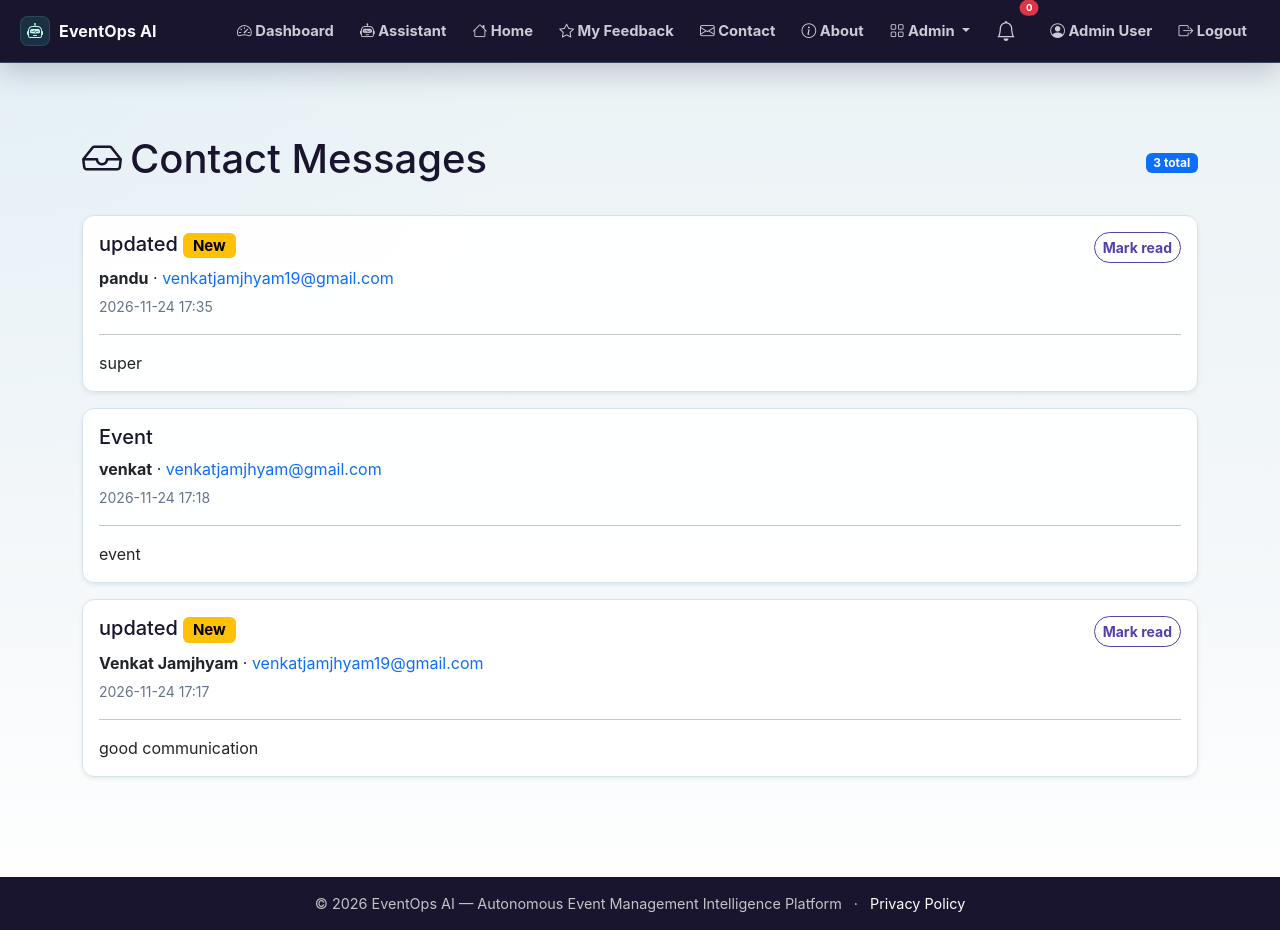
After one commit to venkatjamjhyam/Agentic-AI-for-Smart-Event-Management-Operations, a Flask app: page /admin/contact-messages in a window 1280 px wide. The commit adds this page. Run offline with Flask 3, Linux system fonts and the light colour scheme; a user stored in the database is signed in.

Commit message:
recent updates

```diff
--- a/Eventmanagement AI/app.py
+++ b/Eventmanagement AI/app.py
@@ -114,6 +114,23 @@ class Notification(db.Model):
     read = db.Column(db.Boolean, default=False)
 
     user = db.relationship('User', backref='notifications')
+
+class ContactMessage(db.Model):
+    id = db.Column(db.Integer, primary_key=True)
+    name = db.Column(db.String(100), nullable=False)
+    email = db.Column(db.String(120), nullable=False)
+    subject = db.Column(db.String(200), nullable=False)
+    message = db.Column(db.Text, nullable=False)
+    submitted_at = db.Column(db.DateTime, default=lambda: datetime.now(timezone.utc))
+    read = db.Column(db.Boolean, default=False)
+
+@app.context_processor
+def inject_unread_notification_count():
+    if current_user.is_authenticated:
+        count = Notification.query.filter_by(user_id=current_user.id, read=False).count()
+    else:
+        count = 0
+    return {'unread_notification_count': count}
 
 class Reminder(db.Model):
     id = db.Column(db.Integer, primary_key=True)
@@ -1112,21 +1129,57 @@ def admin_notifications():
     notifications = Notification.query.order_by(Notification.sent_at.desc()).all()
     return render_template('admin_notifications.html', notifications=notifications)
 
+@app.route('/notifications')
+@login_required
+def user_notifications():
+    notifications = Notification.query.filter_by(user_id=current_user.id).order_by(Notification.sent_at.desc()).all()
+    return render_template('user_notifications.html', notifications=notifications)
+
+@app.route('/notifications/<int:notification_id>/read', methods=['POST'])
+@login_required
+def mark_notification_read(notification_id):
+    notification = Notification.query.filter_by(id=notification_id, user_id=current_user.id).first_or_404()
+    notification.read = True
+    db.session.commit()
+    return redirect(url_for('user_notifications'))
+
+@app.route('/admin/contact-messages')
+@login_required
+def admin_contact_messages():
+    if current_user.role != 'admin':
+        abort(403)
+    messages = ContactMessage.query.order_by(ContactMessage.submitted_at.desc()).all()
+    return render_template('admin_contact_messages.html', messages=messages)
+
+@app.route('/admin/contact-messages/<int:message_id>/read', methods=['POST'])
+@login_required
+def mark_contact_message_read(message_id):
+    if current_user.role != 'admin':
+        abort(403)
+    contact_message = ContactMessage.query.get_or_404(message_id)
+    contact_message.read = True
+    db.session.commit()
+    return redirect(url_for('admin_contact_messages'))
+
 @app.route('/admin/notifications/send', methods=['GET', 'POST'])
 @login_required
 def admin_notification_send():
     if current_user.role != 'admin':
         abort(403)
     if request.method == 'POST':
-        recipient = request.form.get('recipient')
-        channel = request.form.get('channel')
-        subject = request.form.get('subject')
-        message = request.form.get('message')
+        recipient = request.form.get('recipient', '').strip()
+        channel = request.form.get('channel', 'in_app').strip().lower()
+        subject = request.form.get('subject', '').strip()
+        message = request.form.get('message', '').strip()
         if recipient and subject and message:
-            notif = Notification(recipient=recipient, channel=channel, subject=subject, message=message)
+            user = User.query.filter(db.func.lower(User.email) == recipient.lower()).first()
+            if not user:
+                flash('No account was found for that email. The notification was not sent.', 'danger')
+                return render_template('admin_notification_form.html')
+            notif = Notification(user_id=user.id, recipient=user.email, channel='in_app', subject=subject, message=message)
             db.session.add(notif)
             db.session.commit()
-            flash('Notification sent', 'success')
+            flash(f'In-app notification sent to {user.email}.', 'success')
             return redirect(url_for('admin_notifications'))
     return render_template('admin_notification_form.html')
 
@@ -1184,13 +1237,16 @@ def feedback_list():
 @app.route('/contact', methods=['GET', 'POST'])
 def contact():
     if request.method == 'POST':
-        name = request.form.get('name')
-        email = request.form.get('email')
-        subject = request.form.get('subject', 'No subject')
-        message = request.form.get('message')
-        # Here you can send an email, save to database, or show a success message
-        # For now, just flash a success message
-        flash(f'Thank you {name}! Your message has been sent.', 'success')
+        name = request.form.get('name', '').strip()
+        email = request.form.get('email', '').strip()
+        subject = request.form.get('subject', '').strip() or 'No subject'
+        message = request.form.get('message', '').strip()
+        if not name or not email or not message:
+            flash('Please complete your name, email, and message.', 'danger')
+            return redirect(url_for('contact'))
+        db.session.add(ContactMessage(name=name, email=email, subject=subject, message=message))
+        db.session.commit()
+        flash(f'Thank you {name}! Your message was sent to the EventOps admin inbox.', 'success')
         return redirect(url_for('contact'))
     return render_template('contact.html')
 
--- /dev/null
+++ b/Eventmanagement AI/templates/admin_contact_messages.html
@@ -0,0 +1,31 @@
+{% extends 'base.html' %}
+{% block title %}Contact Messages | EventOps AI{% endblock %}
+{% block content %}
+<div class="container py-5">
+    <div class="d-flex justify-content-between align-items-center mb-4">
+        <h1><i class="bi bi-inbox me-2"></i>Contact Messages</h1>
+        <span class="badge text-bg-primary">{{ messages|length }} total</span>
+    </div>
+    {% for item in messages %}
+    <article class="card mb-3 shadow-sm">
+        <div class="card-body">
+            <div class="d-flex justify-content-between gap-3">
+                <div>
+                    <h5>{{ item.subject }} {% if not item.read %}<span class="badge text-bg-warning">New</span>{% endif %}</h5>
+                    <p class="mb-1"><strong>{{ item.name }}</strong> · <a href="mailto:{{ item.email }}">{{ item.email }}</a></p>
+                    <small class="text-muted">{{ item.submitted_at.strftime('%Y-%m-%d %H:%M') }}</small>
+                </div>
+                {% if not item.read %}
+                <form method="post" action="{{ url_for('mark_contact_message_read', message_id=item.id) }}">
+                    <button class="btn btn-outline-primary btn-sm" type="submit">Mark read</button>
+                </form>
+                {% endif %}
+            </div>
+            <hr><p class="mb-0" style="white-space: pre-wrap">{{ item.message }}</p>
+        </div>
+    </article>
+    {% else %}
+    <div class="alert alert-light border">No contact messages have been submitted.</div>
+    {% endfor %}
+</div>
+{% endblock %}
--- a/Eventmanagement AI/templates/admin_notifications.html
+++ b/Eventmanagement AI/templates/admin_notifications.html
@@ -260,7 +260,7 @@
                                 <td>
                                     <span class="badge-status bg-{{ 'primary' if notif.channel == 'email' else 'success' if notif.channel == 'sms' else 'warning' }}">
                                         <i class="bi bi-{{ 'envelope' if notif.channel == 'email' else 'chat' if notif.channel == 'sms' else 'bell' }}"></i>
-                                        {{ notif.channel|title }}
+                                        {{ 'In-app' if notif.channel == 'in_app' else notif.channel|title }}
                                     </span>
                                 </td>
                                 <td><span class="subject-preview" title="{{ notif.subject }}">{{ notif.subject }}</span></td>
--- a/Eventmanagement AI/templates/base.html
+++ b/Eventmanagement AI/templates/base.html
@@ -89,6 +89,9 @@
 <li><a class="dropdown-item" href="{{ url_for('admin_notifications') }}">
 <i class="bi bi-bell"></i> Notifications</a>
 </li>
+<li><a class="dropdown-item" href="{{ url_for('admin_contact_messages') }}">
+<i class="bi bi-inbox"></i> Contact Messages</a>
+</li>
 <li><a class="dropdown-item" href="{{ url_for('admin_feedback') }}">
 <i class="bi bi-star"></i> Feedback</a>
 </li>
@@ -96,20 +99,14 @@
 </li>
                         {% endif %}
 
-<!-- Notification Bell (placeholder) -->
+<!-- User notification inbox -->
 <li class="nav-item position-relative me-2">
-<a class="nav-link" href="#" title="Notifications" data-bs-toggle="dropdown">
+<a class="nav-link" href="{{ url_for('user_notifications') }}" title="Notifications">
 <i class="bi bi-bell fs-5"></i>
 <span class="position-absolute top-0 start-100 translate-middle badge rounded-pill bg-danger" style="font-size:0.6rem;">
-                                    0
+                                    {{ unread_notification_count }}
 </span>
 </a>
-<ul class="dropdown-menu dropdown-menu-end shadow" style="min-width:260px;">
-<li><h6 class="dropdown-header">Notifications</h6></li>
-<li><a class="dropdown-item text-muted" href="#">No new notifications</a></li>
-<li><hr class="dropdown-divider"></li>
-<li><a class="dropdown-item text-center" href="{{ url_for('admin_notifications') }}">View all</a></li>
-</ul>
 </li>
 
 <!-- User Profile -->
--- a/Eventmanagement AI/templates/privacy.html
+++ b/Eventmanagement AI/templates/privacy.html
@@ -36,7 +36,7 @@
                 <li><strong>Account information:</strong> name, email address, and a password hash created when an account is registered. The application checks the hash during login; it does not store the password as plain text.</li>
                 <li><strong>Event activity:</strong> event registrations, ticket type, check-in status, reminders, and feedback (rating and any comment), associated with your account where applicable.</li>
                 <li><strong>Assistant messages:</strong> text you submit to the AI assistant may be sent to Google Gemini to generate a response. Do not include sensitive personal information in assistant prompts.</li>
-                <li><strong>Contact form:</strong> the form asks for your name, email, subject, and message. In the current code, the submission is not saved or emailed; the app displays a confirmation and discards the submitted values after the request.</li>
+                <li><strong>Contact form:</strong> the form asks for your name, email, subject, and message. Submissions are saved in the application database and visible to administrators in Admin → Contact Messages; replies must currently be sent manually using the submitter's email address.</li>
             </ul>
             <p>The application also creates timestamps for certain account, event, reminder, notification, and feedback records. Administrators may enter event and operations information into the system.</p>
         </section>
```
Also changed, not shown: Eventmanagement AI/templates/admin_notification_form.html (+2 -16 lines), Eventmanagement AI/templates/user_notifications.html (added, +28 -0 lines), Eventmanagement AI/instance/eventops.db.
